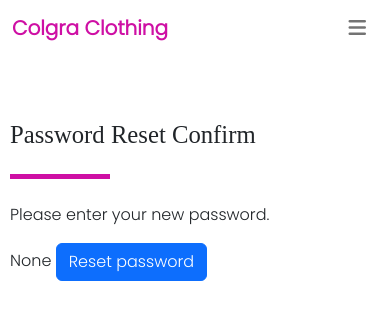
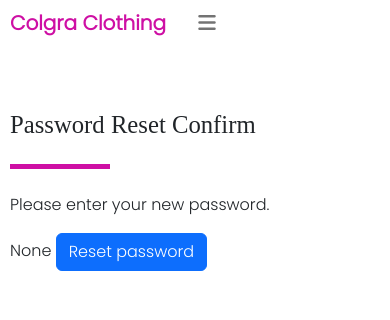
Before and after one commit to mikegyamfi/colgra-ecommerce, a Django app: page /reset/1/1/ in a window 390 px wide. Shown: the top 320 px of the page. Run offline with Django 4.2, Linux system fonts and the light colour scheme; data comes from the database, SQL or seed files in the repository; data that the repository does not hold is empty; some libraries are stand-ins or nearby versions; some web fonts are replaced.

Commit message:
changes to css

```diff
--- a/static/css/custom.css
+++ b/static/css/custom.css
@@ -943,7 +943,6 @@ label:focus
   .collection-container {
     padding-left: 10px;
     padding-right: 10px;
-    box-sizing: content-box !important;
   }
 
   .login-container {
--- a/store/templates/store/inc/navbar.html
+++ b/store/templates/store/inc/navbar.html
@@ -1,5 +1,5 @@
 <nav class="navbar navbar-expand-lg navbar-light px-sm-2">
-        <div class="container-fluid px-lg-5 px-md-4 px-sm-4">
+        <div class="my-container px-lg-5 px-md-4 px-sm-4">
           <a style="color: #CE0FA4" class="navbar-brand" href="{% url 'home'%}"><b>Colgra Clothing</b></a>
           <a
           style="border: none;"
```
